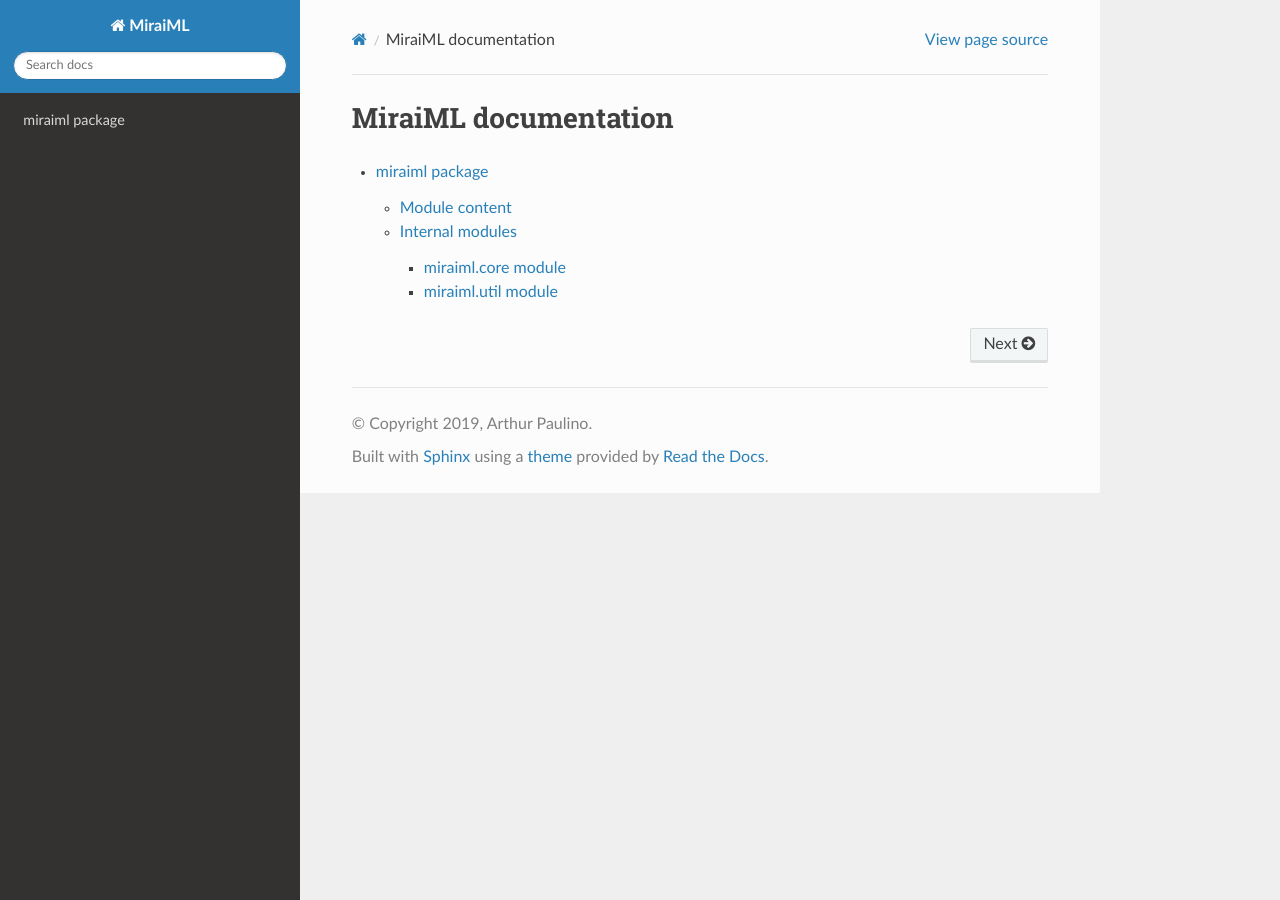
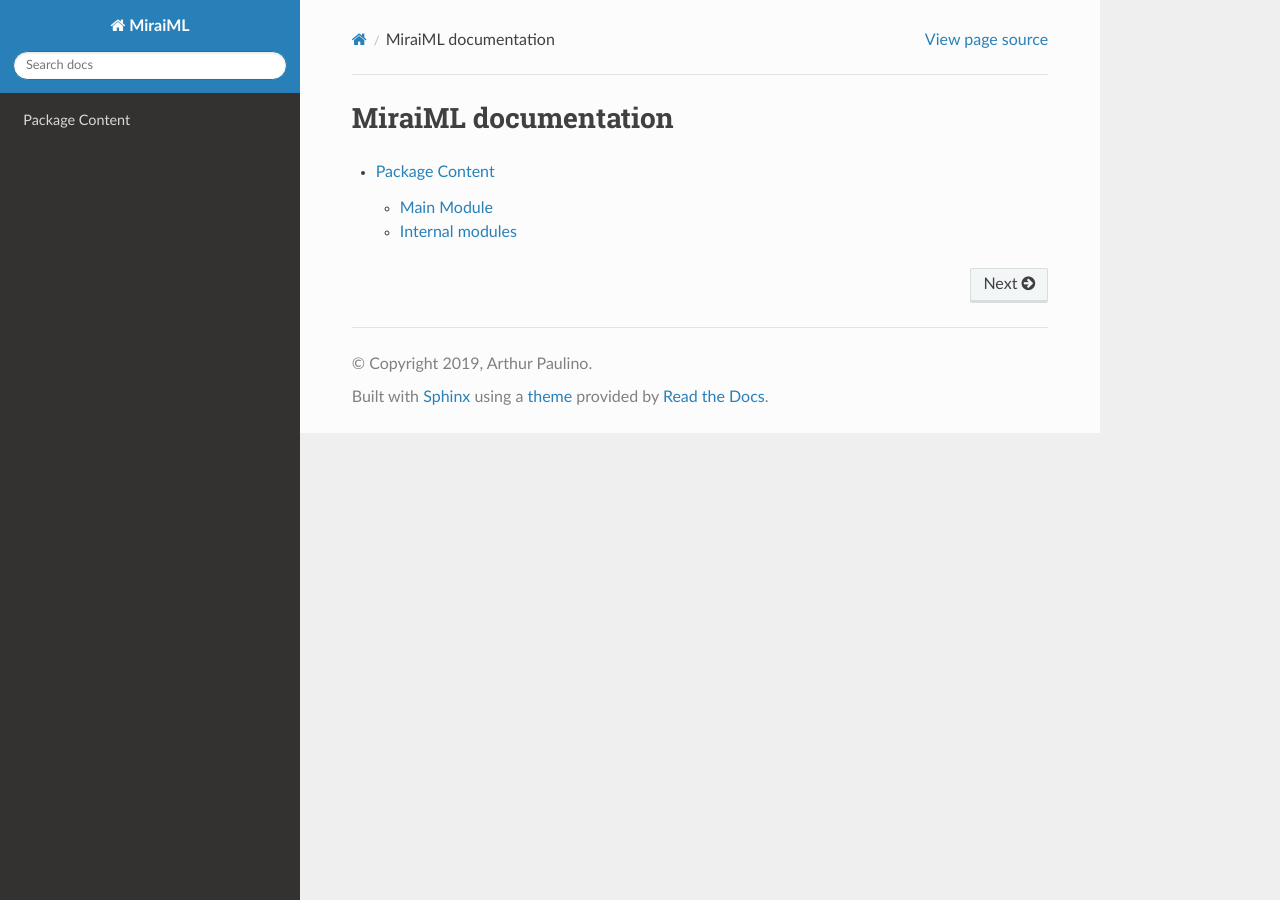
Before and after one commit to arthurpaulino/miraiml, a Sphinx documentation site: the page built from docs/index.rst, in a window 1280 px wide. Built offline with Sphinx 7.4.7 and the Read the Docs theme 2.0.0, drawn with Linux system fonts in a browser that asks for light colours.

Commit message:
improved docs

```diff
--- a/docs/conf.py
+++ b/docs/conf.py
@@ -64,7 +64,7 @@ html_theme = 'sphinx_rtd_theme'
 # Add any paths that contain custom static files (such as style sheets) here,
 # relative to this directory. They are copied after the builtin static files,
 # so a file named "default.css" will overwrite the builtin "default.css".
-html_static_path = ['_static']
+# html_static_path = ['_static']
 
 
 # -- Extension configuration -------------------------------------------------
--- a/docs/index.rst
+++ b/docs/index.rst
@@ -2,6 +2,6 @@ MiraiML documentation
 ======================
 
 .. toctree::
-   :maxdepth: 4
+   :maxdepth: 2
 
    miraiml
--- a/docs/miraiml.rst
+++ b/docs/miraiml.rst
@@ -1,8 +1,8 @@
-miraiml package
+Package Content
 ===============
 
-Module content
---------------
+Main Module
+-----------
 
 .. automodule:: miraiml
     :members:
```
